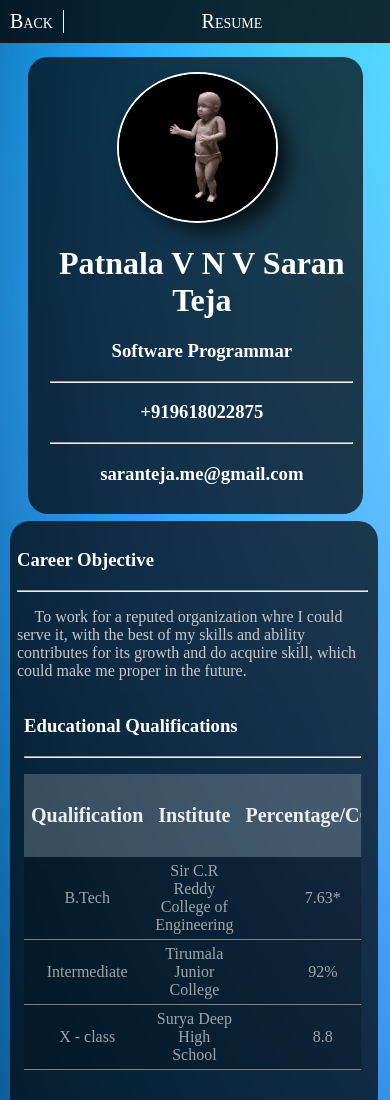
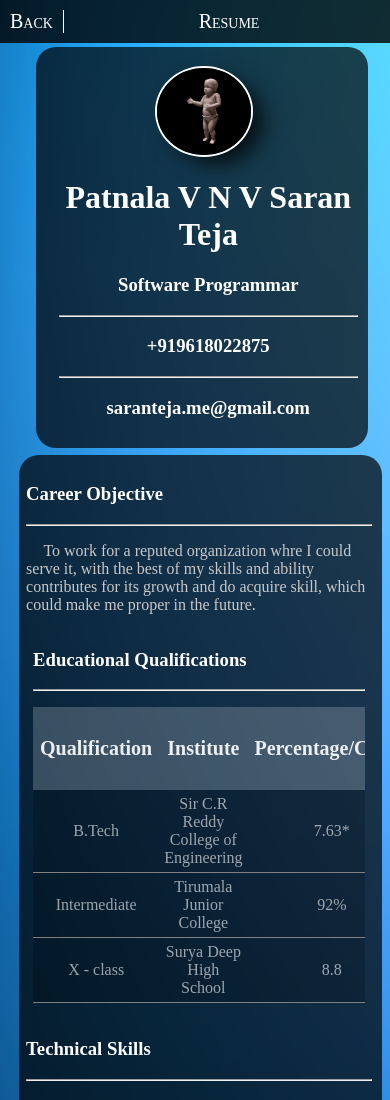
Before and after one commit to Saranteja7/resumebuilder, a plain HTML site: page p1.html in a window 390 px wide. Shown: the top 1100 px of the page. Drawn offline with Linux system fonts and the light colour scheme.

Commit message:
Update style.css

```diff
--- a/css/style.css
+++ b/css/style.css
@@ -1,9 +1,10 @@
 body {
-  margin:0;
+  margin:auto;
+  margin-left: 0;
   background: url("../images/bg.png");
-  background-size:cover;
   background-repeat: no-repeat;
-  width: 100%;
+  background-size: cover;
+  width: 98.5%;
 }
 .tdiv {
   background-color: rgba(0,0,0,0.8);
@@ -104,11 +105,12 @@ th {
   font-weight: bold;
   font-size: 20px;
 }
-@media all and (max-width:826px) {
+@media all and (max-width:926px) {
   .maindiv{
     display: block;
     width: 90%;
-
+    margin-left: 5%;
+    padding: 0;
   }
   .ldiv {
     display: flex;
@@ -121,6 +123,13 @@ th {
     margin: 0;
     width: 100%;
     margin-top: 2%;
+    margin-bottom: 2%;
+  }
+  .simg {
+    width:30%;
+    height: 50%;
+    margin-left: 5%;
+    margin-top: 3%;
   }
 }
 
@@ -148,7 +157,7 @@ body {
     text-align: center;
   }
   .simg {
-    margin-left: 25%;
+    margin-left: 35%;
   }
   .rdiv {
     margin: 0;
```
